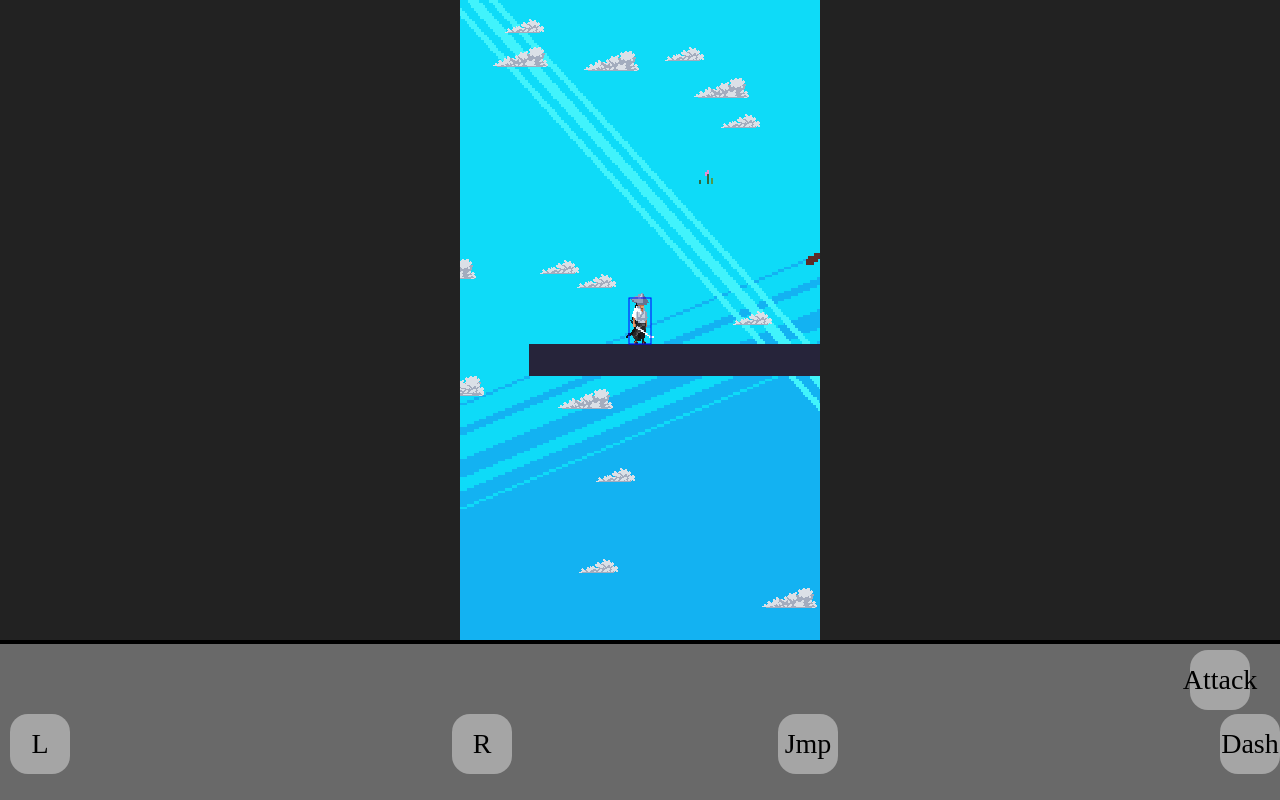
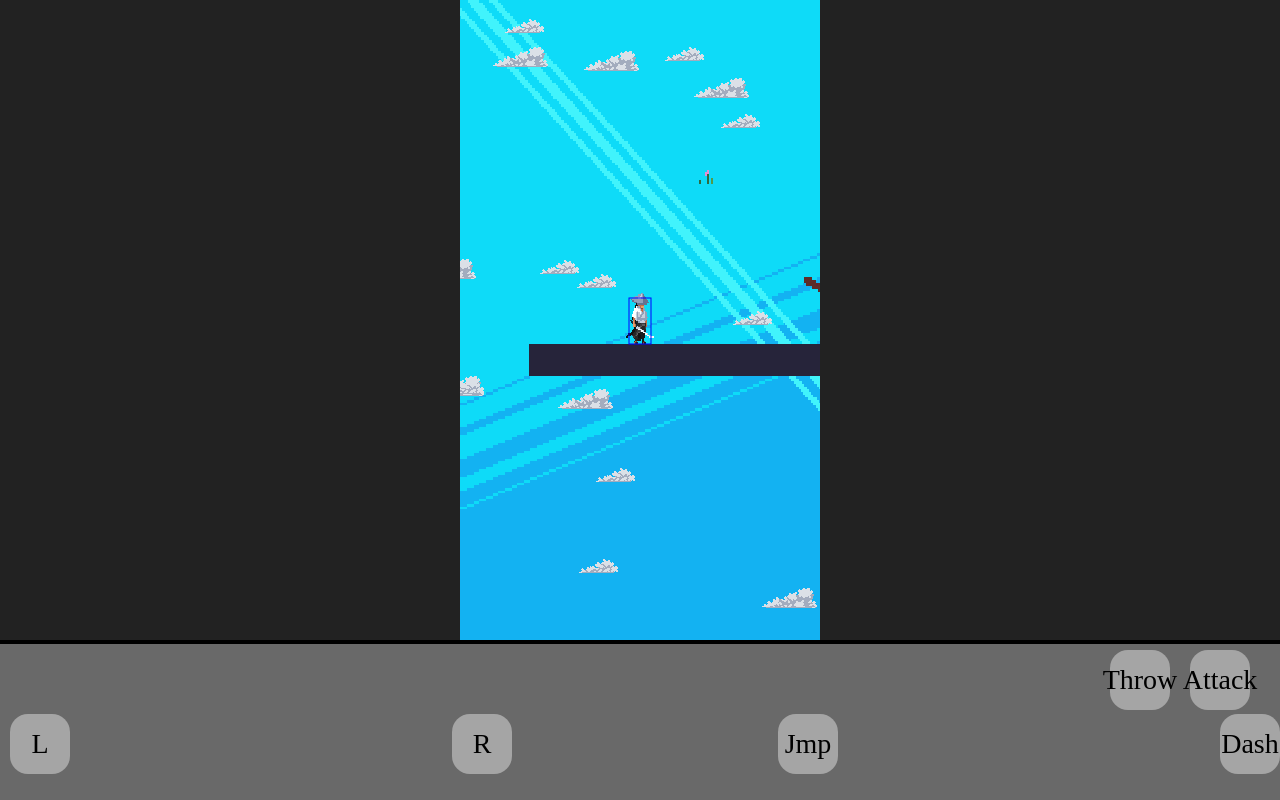
Before and after one commit to swopnil7/JS_GAME, a plain HTML site: page index.html in a window 1280 px wide. Drawn offline with Linux system fonts and the light colour scheme.

Commit message:
updated boss hitbox and added new plyer attacks

```diff
--- a/index.html
+++ b/index.html
@@ -33,6 +33,9 @@
         <div id="attackBtn" class="btn">
           <span class="btnTxt">Attack</span>
         </div>
+        <div id="ultBtn" class="btn">
+          <span class="btnTxt">Throw</span>
+        </div>
       </div>
 
     </div>
--- a/style.css
+++ b/style.css
@@ -52,3 +52,8 @@ canvas {
   right: 30px;
   bottom: 90px;
 }
+#ultBtn {
+  position: absolute;
+  right: 110px;
+  bottom: 90px;
+}
--- a/test.js
+++ b/test.js
@@ -1,4 +1,3 @@
-console.log("JS loaded");
 
 class Rect {
   constructor(x, y, width, height) {
@@ -778,48 +777,46 @@ class Executioner extends PhysicsEntity {
     this.attacking = 0;
     this.dealtDamage = false;
     this.currentAttackIndex = 0;
-    this.comboTimer = 60;
+    this.nextAttackIndex = 0;
+    this.comboTimer = 290;
+    this.currentAnim = null;
     this.hurtTimer = 30;
     this.attacks = [
-    { action: "attack1", duration: 110, hitboxDur: [80, 90], hitboxSize: [27, 40] },
-    { action: "attack2", duration: 90, hitboxDur: [30, 40], hitboxSize: [27, 40] },
+    { action: "attack1", duration: 110, hitboxDur: [70, 80], hitboxSize: [70, 200] },
+    { action: "attack2", duration: 90, hitboxDur: [20, 30], hitboxSize: [95, 200] },
     ];
+    this.hammerHitbox = null;
   }
     attack() {
     if (this.attacking) return;
 
     // Reset combo if time ran out
-    if (this.comboTimer <= 0) this.currentAttackIndex = 0;
+    if (this.comboTimer <= 0) this.nextAttackIndex = 0;
 
     // Set current attack
-    const attackData = this.attacks[this.currentAttackIndex];
+    const attackData = this.attacks[this.nextAttackIndex];
     this.attacking = attackData.duration;
     this.currentAnim = attackData.action;
     this.frameCounter = 0; //Resetting frame at start of each attack
     this.setAction(this.currentAnim);
-
     // Move to next attack in combo
-    this.currentAttackIndex = (this.currentAttackIndex + 1) % this.attacks.length;
+    this.currentAttackIndex = this.nextAttackIndex;
+    this.nextAttackIndex = (this.nextAttackIndex + 1) % this.attacks.length;
     // Reset combo timer
-    this.comboTimer = 60;
+    this.comboTimer = 290;
   }
 
   getHitbox() {
-    let index = null;
-    if(this.action == "attack2") {
-      index = 1;
-    } else {
-      index = Math.max(this.currentAttackIndex - 1, 0);
-    }
+    let index = this.currentAttackIndex;
     const hSize = [
       this.attacks[index].hitboxSize[0],
       this.attacks[index].hitboxSize[1]
     ];
     const hPos = [0, this.rect().centerY - hSize[1] / 2];
     if(this.flip) {
-      hPos[0] = this.rect().left() - hSize[0];
+      hPos[0] = this.rect().centerX - 20;
     } else{
-      hPos[0] = this.rect().right();
+      hPos[0] = this.rect().centerX - hSize[0] + 20;
     }
     const rect = new Rect(hPos[0], hPos[1], hSize[0], hSize[1]);
     return rect;
@@ -831,11 +828,19 @@ class Executioner extends PhysicsEntity {
     if(this.comboTimer) this.comboTimer -= 1;
     if(this.hurtTimer) this.hurtTimer -= 1;
     if(movement[0] != 0) this.flip = !this.flip;
-    if(this.pos[0] < this.game.player.pos[0] && this.flip) {
-    this.attack();
-    }
-
-    if (this.hurtTimer) {
+    //Resetting till here
+
+    //Attacking logic
+    if(this.attacking === 0 &&(this.pos[0] < this.game.player.pos[0] && this.flip || this.pos[0] > this.game.player.pos[0] && !this.flip)) {
+        this.attack();
+    }
+    if(this.attacking) {
+      this.frameCounter += 1;
+      if(this.frameCounter <= this.attacks[this.currentAttackIndex].hitboxDur[1] && this.frameCounter >= this.attacks[this.currentAttackIndex].hitboxDur[0]) {
+        this.hammerHitbox = this.getHitbox();
+      } else{this.hammerHitbox = null;}
+      this.setAction(this.currentAnim);
+    }else if (this.hurtTimer) {
       this.setAction("hurt");
       this.walkShake = 0;
     } else if(movement[0]!=0) {
@@ -853,6 +858,10 @@ class Executioner extends PhysicsEntity {
 
   render(surf, offset=[0, 0]) {
     super.render(surf, offset);
+    if(this.hammerHitbox) {
+      surf.fillStyle = "green";
+      surf.fillRect(this.hammerHitbox.x - offset[0], this.hammerHitbox.y - offset[1], this.hammerHitbox.width, this.hammerHitbox.height);
+    }
   }
 }
 
@@ -879,9 +888,13 @@ class Player extends PhysicsEntity {
     this.comboTimer = 60;
     this.atkHitbox = null;
     this.doubleTapCounter = 0;
-    this.doubleTapTimer = 60;
+    this.doubleTapTimer = 90;
     this.attackPressed = false;
     this.dashAttack = 0;
+    this.strongAttack = 0;
+    this.ultShake = false;
+
+    this.pProjectiles = [];
   }
   attack() {
     if (this.attacking) return;
@@ -901,6 +914,16 @@ class Player extends PhysicsEntity {
     this.currentAttackIndex = (this.currentAttackIndex + 1) % this.attacks.length;
     // Reset combo timer
     this.comboTimer = 60;
+  }
+
+  strongAtk() {
+    if(!this.strongAttack) {
+      this.strongAttack = 110;
+    }
+  }
+
+  throwProjectile() {
+
   }
 
   getHitbox() {
@@ -946,6 +969,7 @@ class Player extends PhysicsEntity {
     if (this.invincible) this.invincible--;
     if(this.attacking) this.attacking -= 1;
     if(this.dashAttack) this.dashAttack -= 1;
+    if(this.strongAttack) this.strongAttack -= 1;
     if(this.comboTimer) {
       this.comboTimer = Math.max(0, this.comboTimer - 1);
       if(this.comboTimer === 0) {
@@ -994,10 +1018,37 @@ class Player extends PhysicsEntity {
       this.dashAttack = 96;
     }
 
+    if(this.strongAttack) {
+      this.setAction("strongAttack");
+      if(this.strongAttack == 100) {
+        this.velocity[1] = -5;
+        this.velocity[0] = this.flip ? -3.5 : 3.5;
+      }
+      if(this.strongAttack == 60) {
+        this.velocity[1] = 10;
+      }
+      if(this.grounded && this.strongAttack < 40 && !this.ultShake) {
+        this.game.screenShake = Math.max(30, this.game.screenShake);
+        this.ultShake = true;
+      }''
+    }
+
+    if(!this.strongAttack) {
+      this.ultShake = false;
     if (this.dashAttack) {
+      if(this.airTime > 4) {
+        this.dashAttack = 0;
+      }
       this.setAction("dashAttack");
       if (this.dashAttack == 60) {
-        this.dash();
+        this.velocity[0] = this.flip?-10:10;
+      }
+      if(this.dashAttack <= 24) {
+        if(this.flip) {
+          this.velocity[0] = Math.min(0, this.velocity[0] + 0.2);
+        } else {
+          this.velocity[0] = Math.max(0, this.velocity[0] - 0.2);
+        }
       }
     }else if (Math.abs(this.dashing) > 50) {
       if (this.action !== "dash") {
@@ -1023,7 +1074,8 @@ class Player extends PhysicsEntity {
       } else {
       this.setAction("idle");
       }
-    }
+    }}
+
     //to make dash particle spawn at player
     let pPos = [
       this.rect().centerX + (this.flip? -7:7), this.rect().centerY
@@ -1128,13 +1180,6 @@ class Player extends PhysicsEntity {
 
 }
 
-/*class Player2 extends Player {
-  constructor(game, pos, size) {
-    super(game, pos, size);
-  }
-}
-
-*/
 // --------------------- GAME -----------------------
 
 class Game {
@@ -1166,7 +1211,6 @@ class Game {
 
     this.lastTime = performance.now();
   }
-
 
   async assetLoadAll() {
     this.assets = {
@@ -1187,6 +1231,7 @@ class Game {
       playerattack2: new Animation(await cutImages("entities/player1/attack2.png", 5), 8),
       playerattack3: new Animation(await cutImages("entities/player1/attack3.png", 5), 8),
       playerdashAttack: new Animation(await cutImages("entities/player1/dashAttack.png", 9), 8),
+      playerstrongAttack: new Animation(await cutImages("entities/player1/strongAttack.png", 11), 10),
       playerwallSlide: new Animation(await loadImages("entities/player/wall_slide", 0)),
       particleleaf: new Animation(await loadImages("particles/leaf", 17), 20, false),
       particledash: new Animation(await loadImages("particles/particle", 3), 6, false),
@@ -1231,7 +1276,6 @@ class Game {
     await this.tilemap.load(`data/maps/${level}.json`);
 
     this.projectiles = [];
-
     this.particles = [];
     this.sparks = [];
     this.scroll = [0, 0];
@@ -1424,6 +1468,18 @@ class Game {
 
     this.tilemap.render(this.vctx, this.renderScroll);
 
+    //Player Projectile Render
+    for (let i = this.player.pProjectiles.length - 1; i >= 0; i--)
+    {
+      const p = this.player.pProjectiles[i];
+      const img = this.assets.pProjectile;
+      this.vctx.drawImage(img,
+      p[0][0] - img.width / 2 - this.renderScroll[0],
+      p[0][1] - img.height / 2 - this.renderScroll[1],
+      img.width * 2,
+      img.height * 2
+      );
+    }
 
     //Projectile Render
     for (let i = this.projectiles.length - 1; i >= 0; i--)
@@ -1553,5 +1609,8 @@ window.addEventListener("load", () => {
       game.player.attack();
       game.player.attackPressed = true;
     });
+    document.getElementById("ultBtn").addEventListener("touchstart", () => {
+      game.player.strongAtk();
+    });
   })();
 });
```
